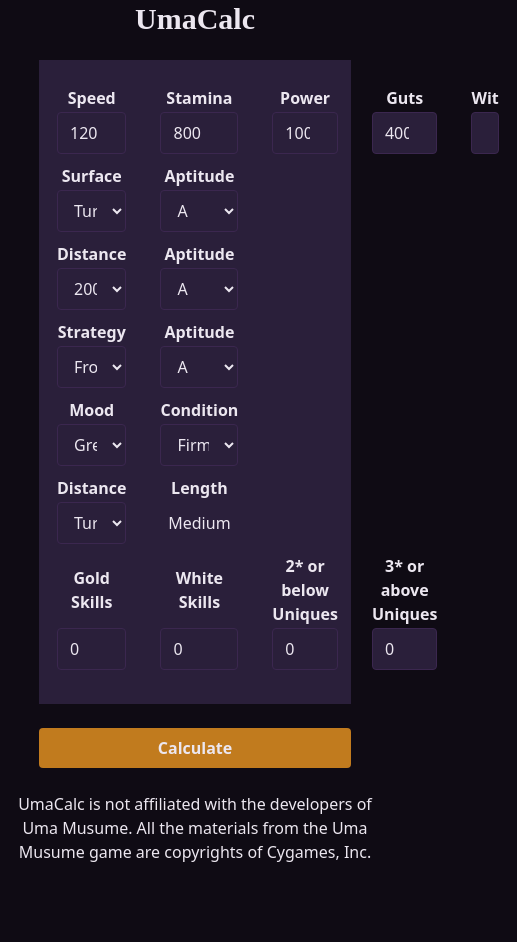
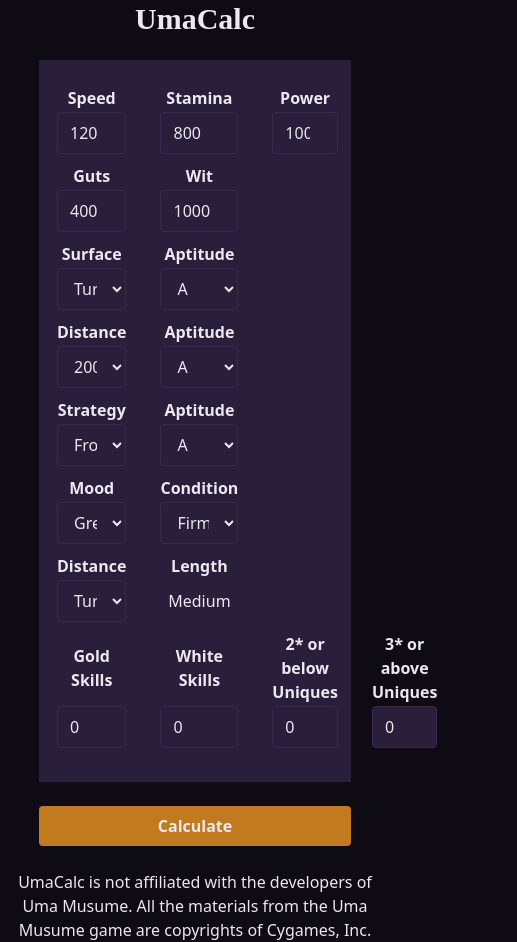
Before and after one commit to RyadaProductions/UmaCalc, a SvelteKit app: page / in a window 390 px wide. Shown: the whole page, 517 px wide, since content can reach past the window. Before the commit the page ends 864 px from the top, so only its background shows below. Built offline with nearby package versions, Linux system fonts and the light colour scheme.

Commit message:
quick workaround for phone

```diff
--- a/src/routes/+page.svelte
+++ b/src/routes/+page.svelte
@@ -75,8 +75,6 @@
                 <th class="px-4 text-center">Speed</th>
                 <th class="px-4 text-center">Stamina</th>
                 <th class="px-4 text-center">Power</th>
-                <th class="px-4 text-center">Guts</th>
-                <th class="px-4 text-center">Wit</th>
             </tr>
             <tr>
                 <td class="px-4 pb-2 ">
@@ -88,13 +86,22 @@
                 <td class="px-4 pb-2 ">
                     <input class="w-full border border-border rounded px-3 py-2 bg-surface text-text-primary" type="number" name="power" min=0 max=1200 bind:value={ inputData.stats.power } />
                 </td>
-                <td class="px-4 pb-2 ">
+            </tr>
+         </tbody>
+         <tbody>
+            <tr>
+                <th class="px-4 text-center">Guts</th>
+                <th class="px-4 text-center">Wit</th>
+            </tr>
+            <tr>
+               <td class="px-4 pb-2 ">
                     <input class="w-full border border-border rounded px-3 py-2 bg-surface text-text-primary" type="number" name="guts" min=0 max=1200 bind:value={ inputData.stats.guts } />
                 </td>
                 <td class="px-4 pb-2 ">
                     <input class="w-full border border-border rounded px-3 py-2 bg-surface text-text-primary" type="number" name="wit" min=0 max=1200 bind:value={ inputData.stats.wit } />
                 </td>
             </tr>
+
          </tbody>
 
         <!-- ——— Surface group ——— -->
```
